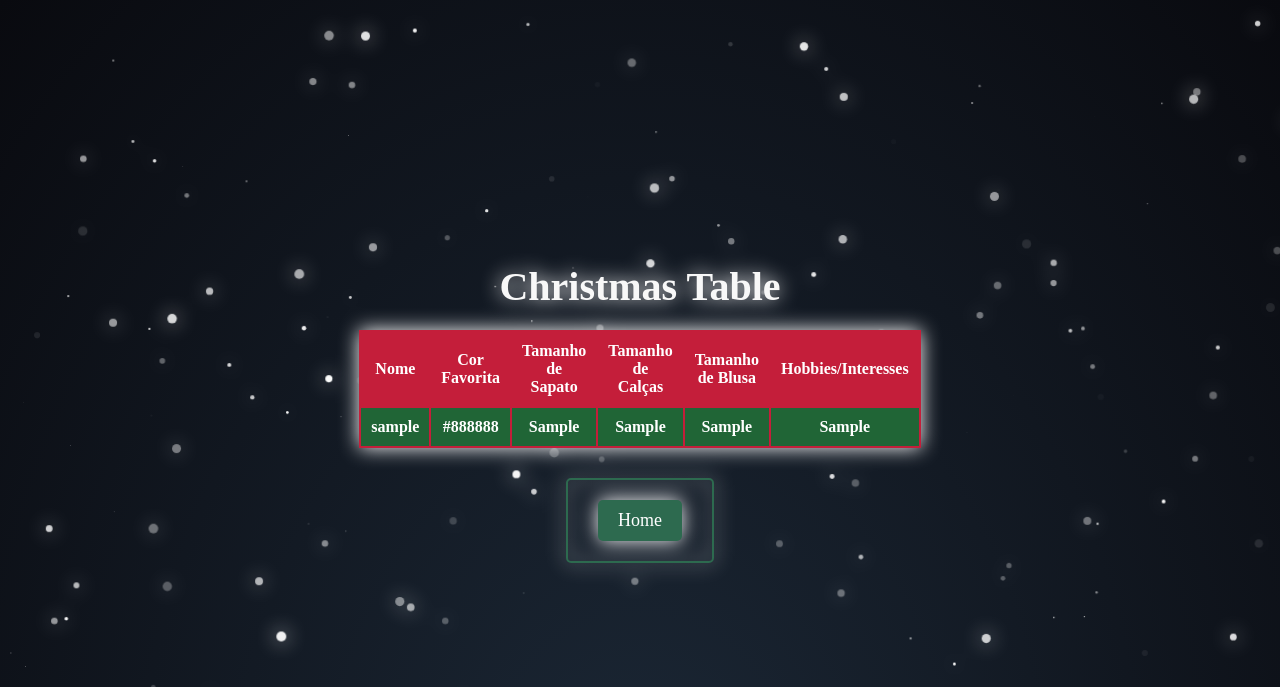
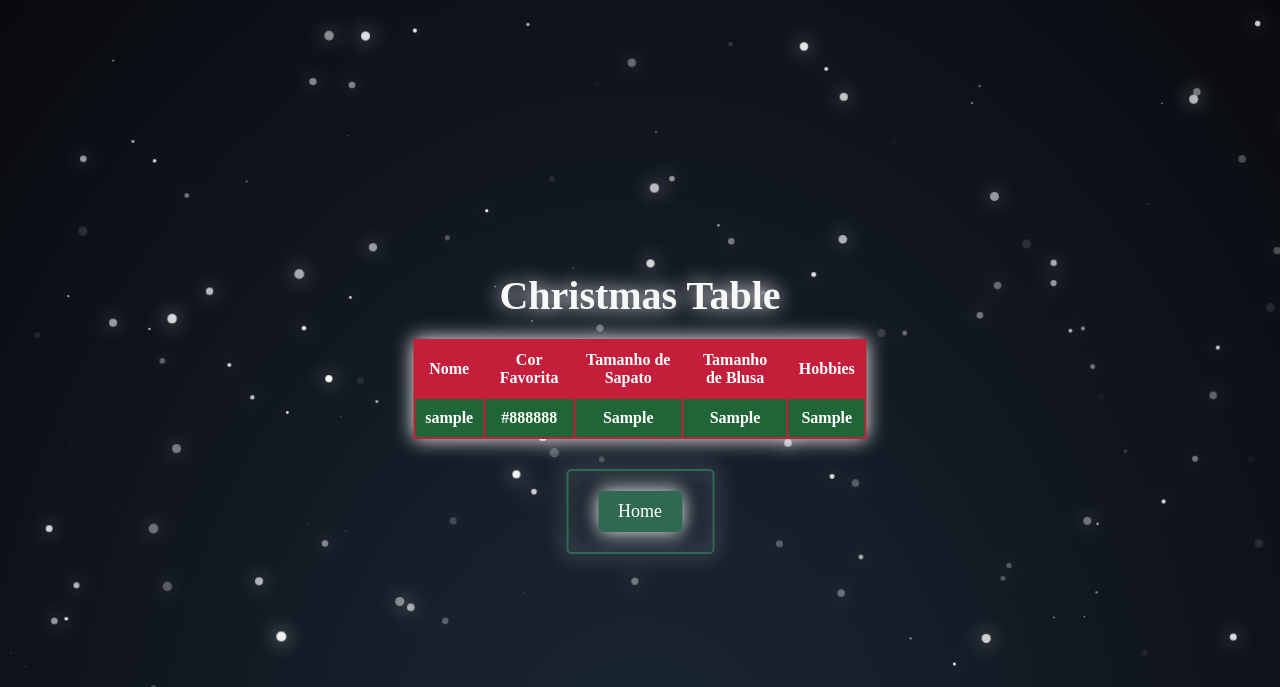
Before and after one commit to PedroRRomao/secret-santa, a Flask app: page /answers in a window 1280 px wide; the page is wider, and only the part inside the window is pictured. Shown: the top 687 px of that part. Run offline with Flask 3, Linux system fonts and the light colour scheme; tables that the repository leaves empty hold one stand-in row (values such as "Sample post").

Commit message:
gunicorn

```diff
--- a/application.py
+++ b/application.py
@@ -101,5 +101,5 @@ def create_app():
     with application.app_context():
         db.create_all()
 
-    return application
-    #application.run(debug=True)
+    #return application
+    application.run(debug=True)
--- a/templates/answers.html
+++ b/templates/answers.html
@@ -213,9 +213,8 @@
                     <th>Nome</th>
                     <th>Cor Favorita</th>
                     <th>Tamanho de Sapato</th>
-                    <th>Tamanho de Calças</th>
                     <th>Tamanho de Blusa</th>
-                    <th>Hobbies/Interesses</th>
+                    <th>Hobbies</th>
                 </tr>
             </thead>
             <tbody>
@@ -224,7 +223,6 @@
                     <td>{{ answer.username }}</td>
                     <td>{{ answer.favorite_color }}</td>
                     <td>{{ answer.shoe_size }}</td>
-                    <td>{{ answer.pants_size }}</td>
                     <td>{{ answer.blouse_size }}</td>
                     <td>{{ answer.hobbies }}</td>
                     <!-- <td>
--- a/templates/questionnaire.html
+++ b/templates/questionnaire.html
@@ -217,9 +217,6 @@
         <label for="shoe_size" class "translate" data-language="pt">Tamanho de Sapato:</label>
         <input type="text" name="shoe_size"><br> <!-- Removed 'required' attribute -->
 
-        <label for="pants_size" class="translate" data-language="pt">Tamanho de Calças:</label>
-        <input type="text" name="pants_size"><br> <!-- Removed 'required' attribute -->
-
         <label for="blouse_size" class="translate" data-language="pt">Tamanho de Blusa:</label>
         <input type="text" name="blouse_size"><br> <!-- Removed 'required' attribute -->
 
```
